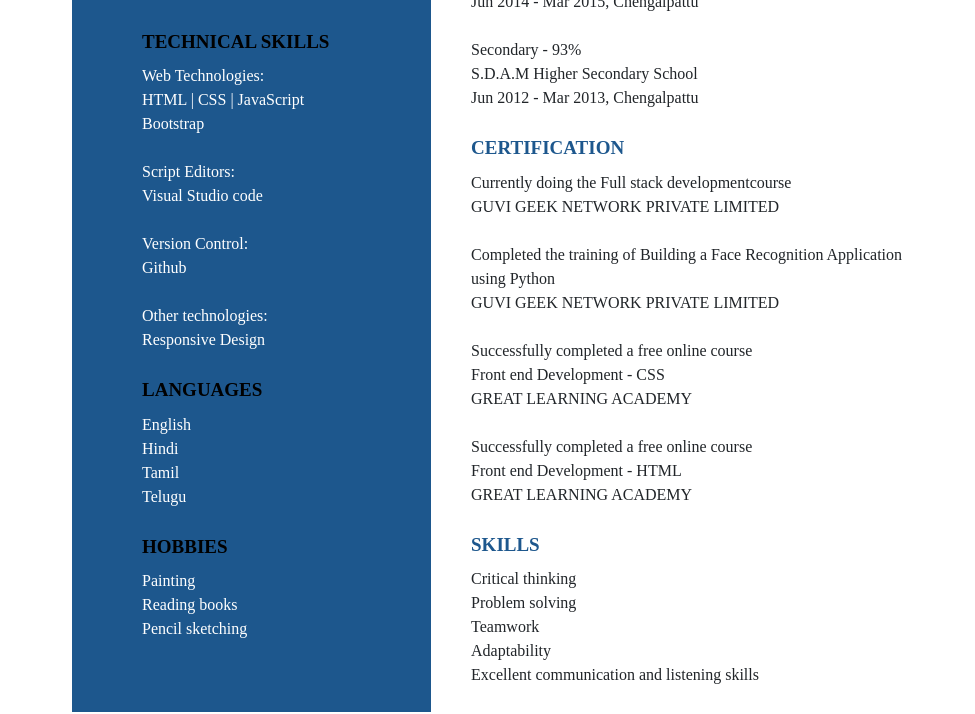
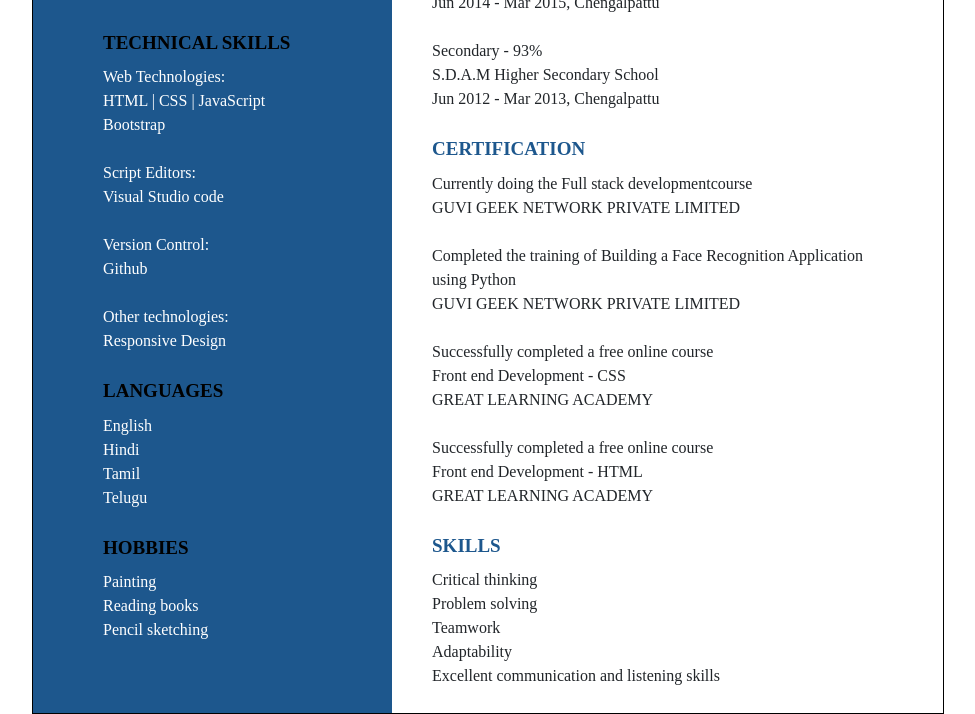
Before and after one commit to Kiranmayi-s/resume, a plain HTML site: page index.html in a window 1280 px wide. Shown: the part 372-1086 px from the top of the page, without its empty margins (228-1203 px from the left). Drawn offline with nearby package versions, Linux system fonts and the light colour scheme.

Commit message:
Update index.html

```diff
--- a/index.html
+++ b/index.html
@@ -10,7 +10,8 @@
 </head>
 <style>
 table{
-  margin-left: 300px;
+  margin-left: 260px;
+  border: solid black 1px;
 
 }
 td:nth-child(odd){
```
